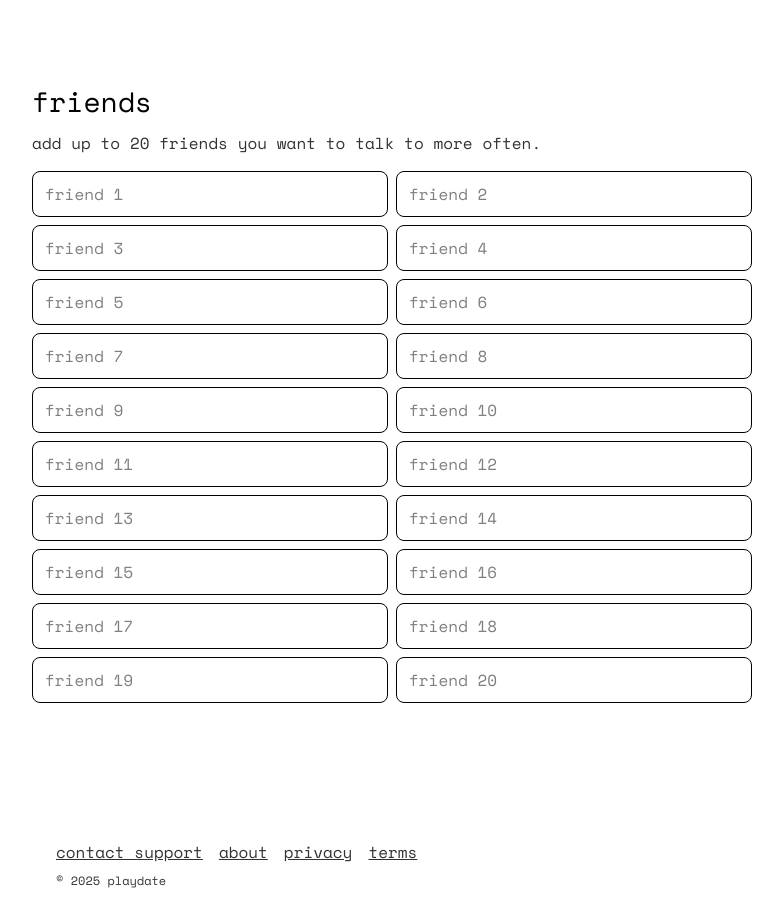
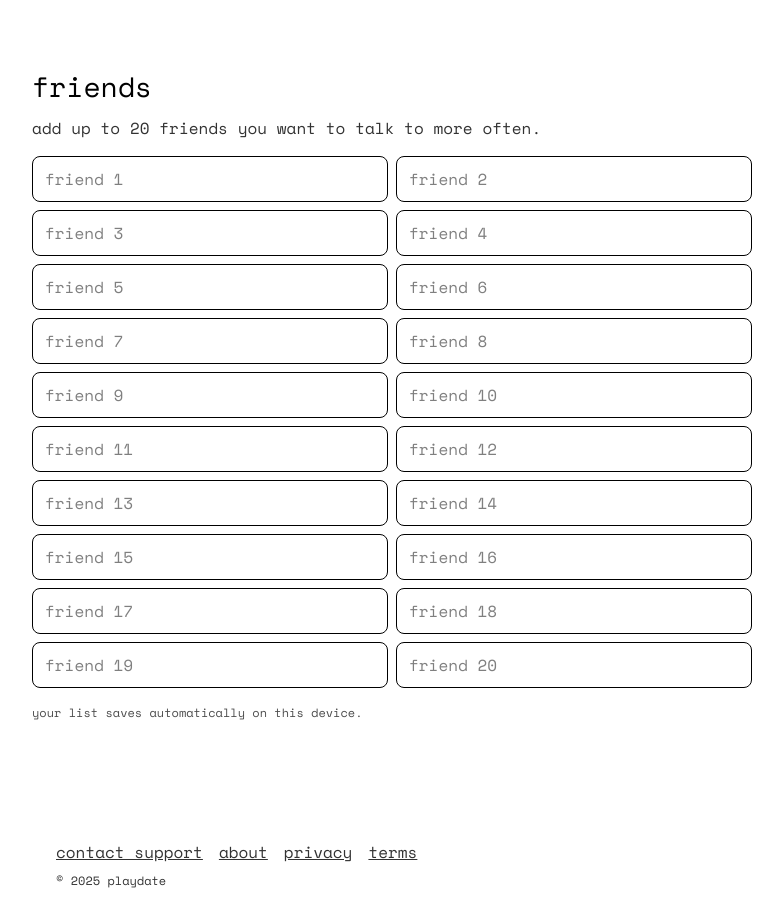
Before and after one commit to shaune-marx/nextjs-boilerplate, a Next.js app: page /friends in a window 1280 px wide. Shown: the whole page, without its empty margins (248-1031 px from the left). Built offline with nearby package versions, Linux system fonts and the light colour scheme.

Commit message:
Update page.tsx

```diff
--- a/app/friends/page.tsx
+++ b/app/friends/page.tsx
@@ -115,6 +115,11 @@ useEffect(() => {
         </form>
 
 
+        <p style={{ fontSize: 12, opacity: 0.7, marginBottom: 12 }}>
+  your list saves automatically on this device.
+</p>
+
+
 
 
       </div>
```
